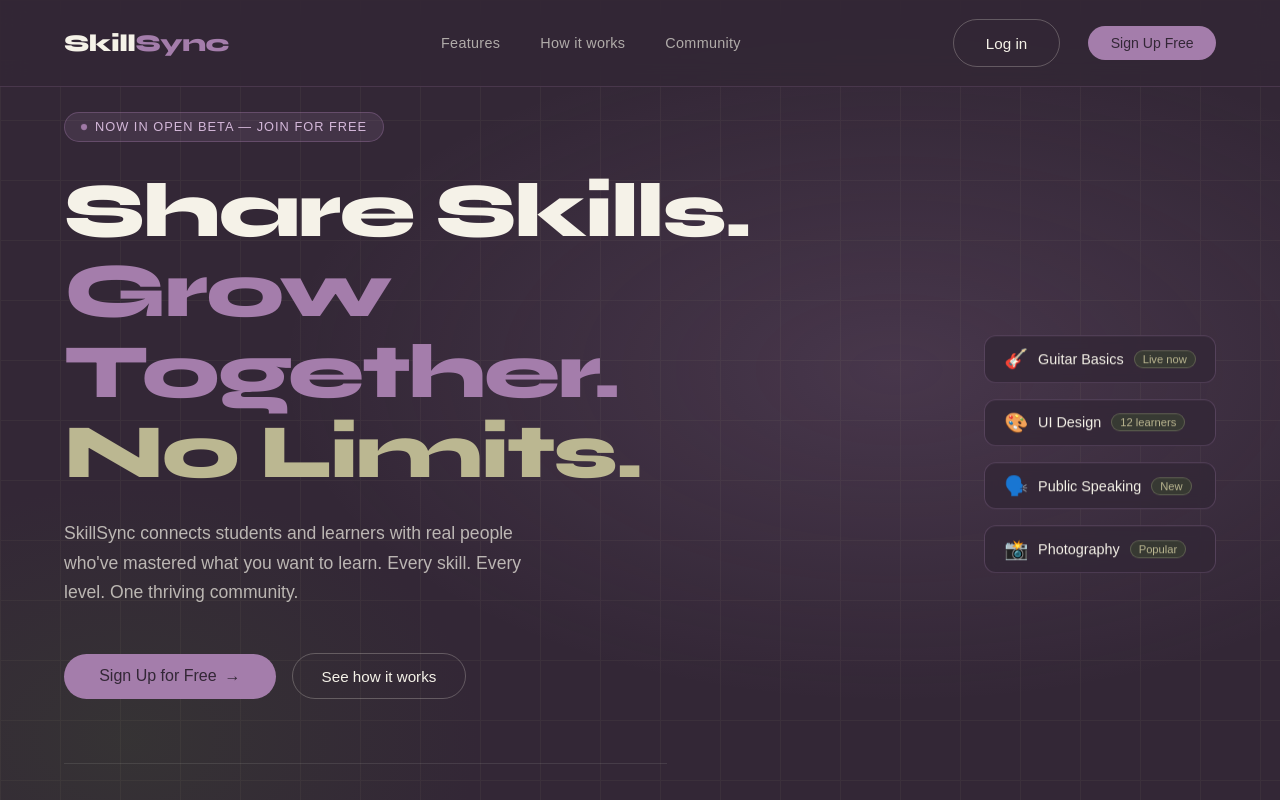
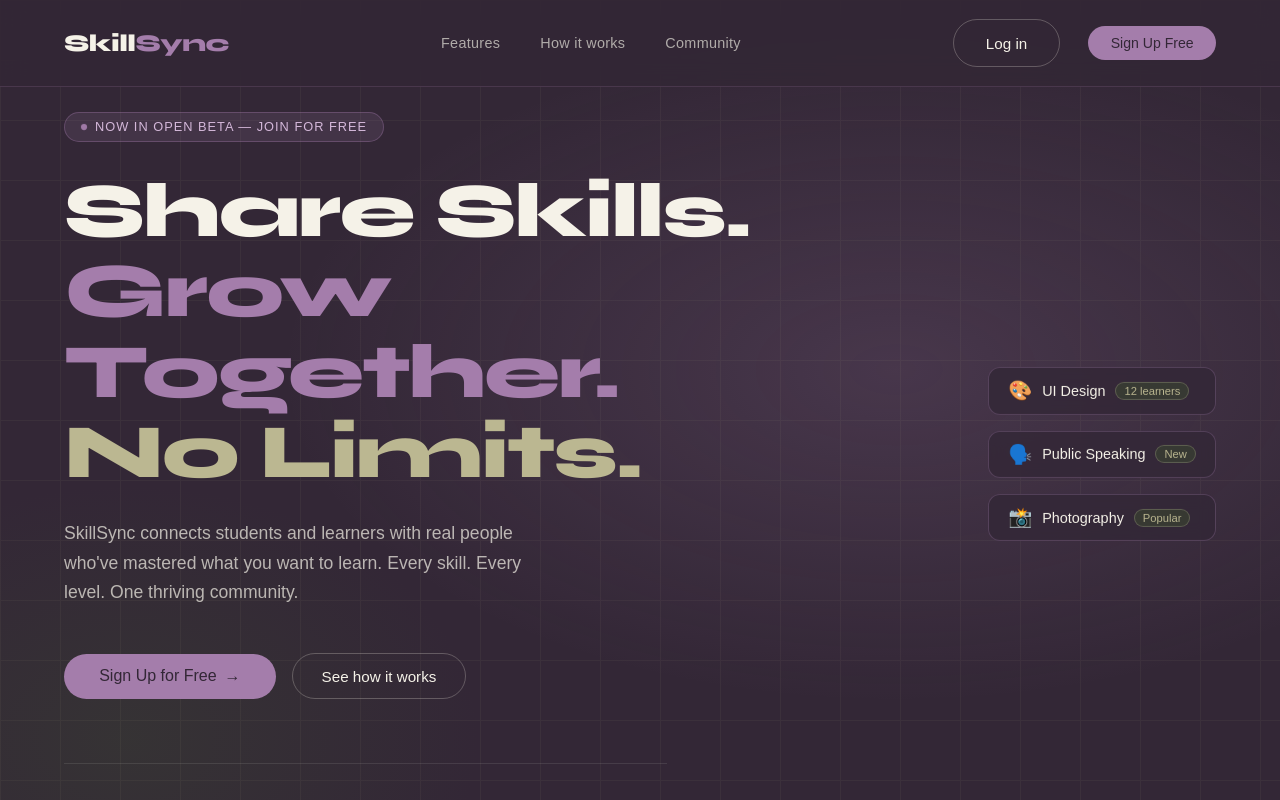
Before and after one commit to arsalanfarooq12/Skillsync, a React (Vite) app in the folder skillsync-frontend-web/: page / in a window 1280 px wide. Shown: the top 800 px of the page. Built offline with nearby package versions, Linux system fonts and the light colour scheme; no server answers.

Commit message:
refactor: comment out skill pill component in landing page

```diff
--- a/skillsync-frontend-web/src/pages/LandingPage.css
+++ b/skillsync-frontend-web/src/pages/LandingPage.css
@@ -703,7 +703,9 @@ footer p {
   .hero-sub {
     max-width: 100%;
   }
-
+  .skill-pill {
+    display: none;
+  }
   .hero-actions {
     flex-direction: column;
     width: 100%;
--- a/skillsync-frontend-web/src/pages/LandingPage.jsx
+++ b/skillsync-frontend-web/src/pages/LandingPage.jsx
@@ -91,11 +91,11 @@ export default function LandingPage() {
         </div>
 
         <div className="hero-float">
-          <div className="skill-pill">
+          {/* <div className="skill-pill">
             <span className="icon">🎸</span>
             <span className="name">Guitar Basics</span>
             <span className="badge">Live now</span>
-          </div>
+          </div> */}
 
           <div className="skill-pill">
             <span className="icon">🎨</span>
```
